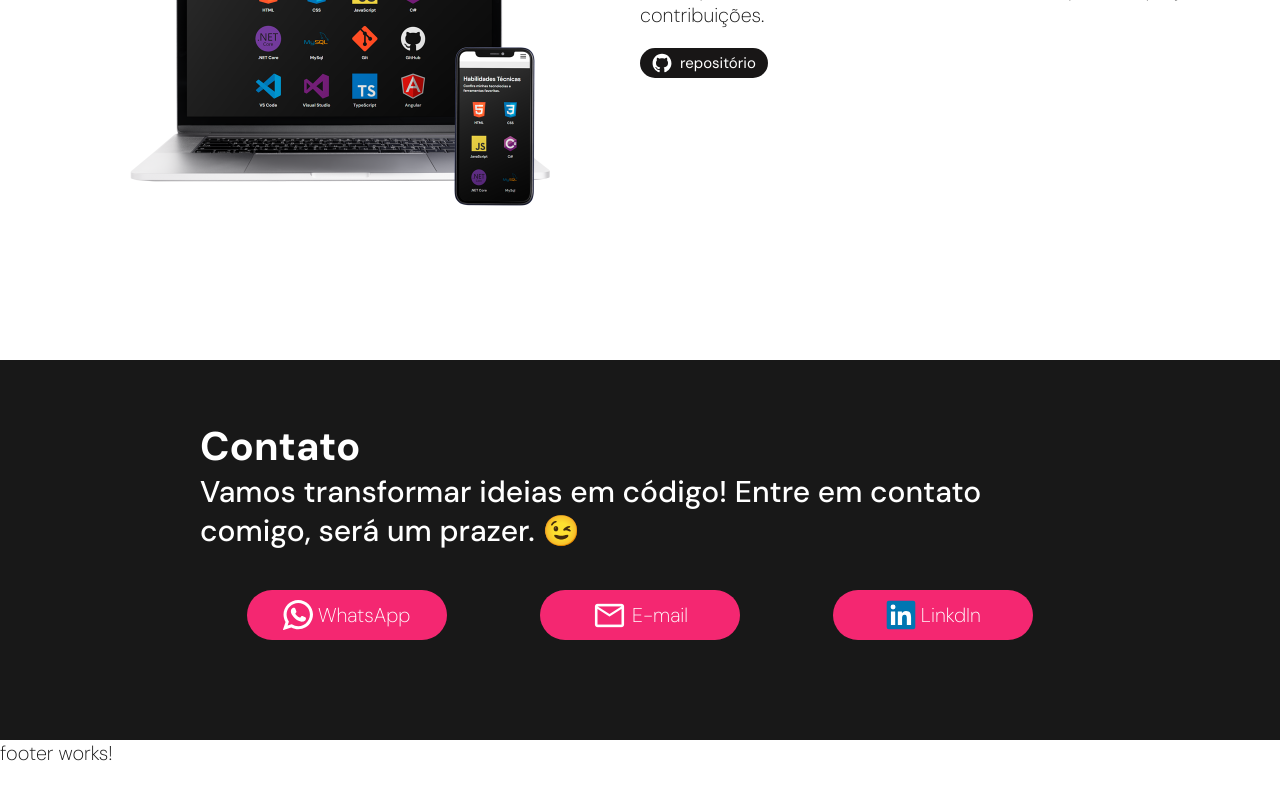
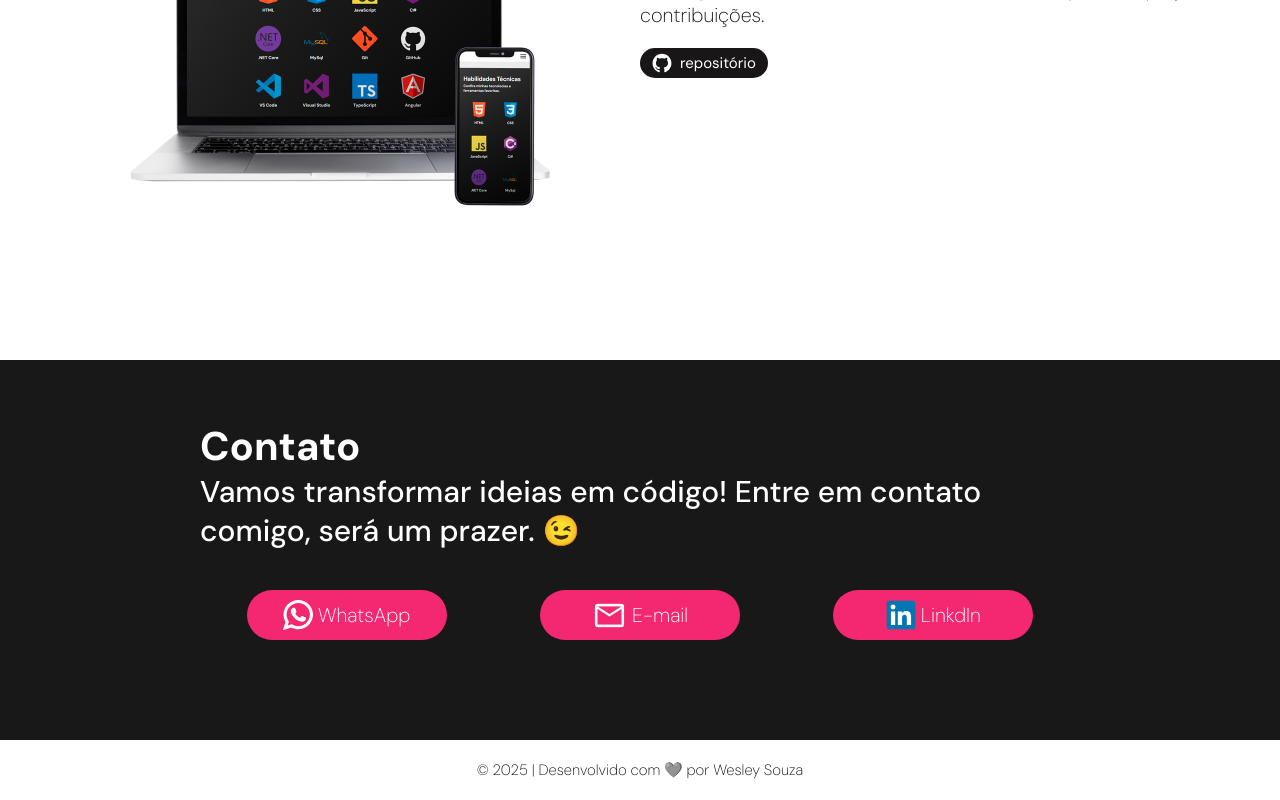
Before and after one commit to wesleysouzadev1/meu-portifolio, an Angular app: page / in a window 1280 px wide. Shown: the part 3696-4496 px from the top of the page. Before the commit the page ends 4462 px from the top, so only its background shows below. Built offline with nearby package versions, Linux system fonts and the light colour scheme.

Commit message:
box footer

```diff
--- a/src/app/footer/footer.component.css
+++ b/src/app/footer/footer.component.css
@@ -0,0 +1,8 @@
+.footer {
+    padding: 20px;
+    text-align: center;
+}
+
+.footer .box p {
+    font-size: var(--font-size-5);
+}
--- a/src/app/footer/footer.component.html
+++ b/src/app/footer/footer.component.html
@@ -1 +1,6 @@
-<p>footer works!</p>
+<div class="container footer">
+
+    <div class="box">
+        <p>© {{date.getFullYear()}} | Desenvolvido com 🩶 por {{profile?.name}}</p>
+    </div>
+</div>
--- a/src/app/footer/footer.component.ts
+++ b/src/app/footer/footer.component.ts
@@ -1,5 +1,6 @@
 import { Component } from '@angular/core';
 import { ProfileService } from '../services/profile.service';
+import { Profile } from '../models/profile';
 
 @Component({
   selector: 'app-footer',
@@ -9,7 +10,15 @@ import { ProfileService } from '../services/profile.service';
 })
 export class FooterComponent {
 
-  constructor(private profileService: ProfileService) {
+  constructor(private profileService: ProfileService) { }
 
+  profile?: Profile;
+
+  date: Date = new Date();
+
+  ngOnInit () {
+
+    this.profile = this.profileService.getProfile();
   }
+
 }
```
